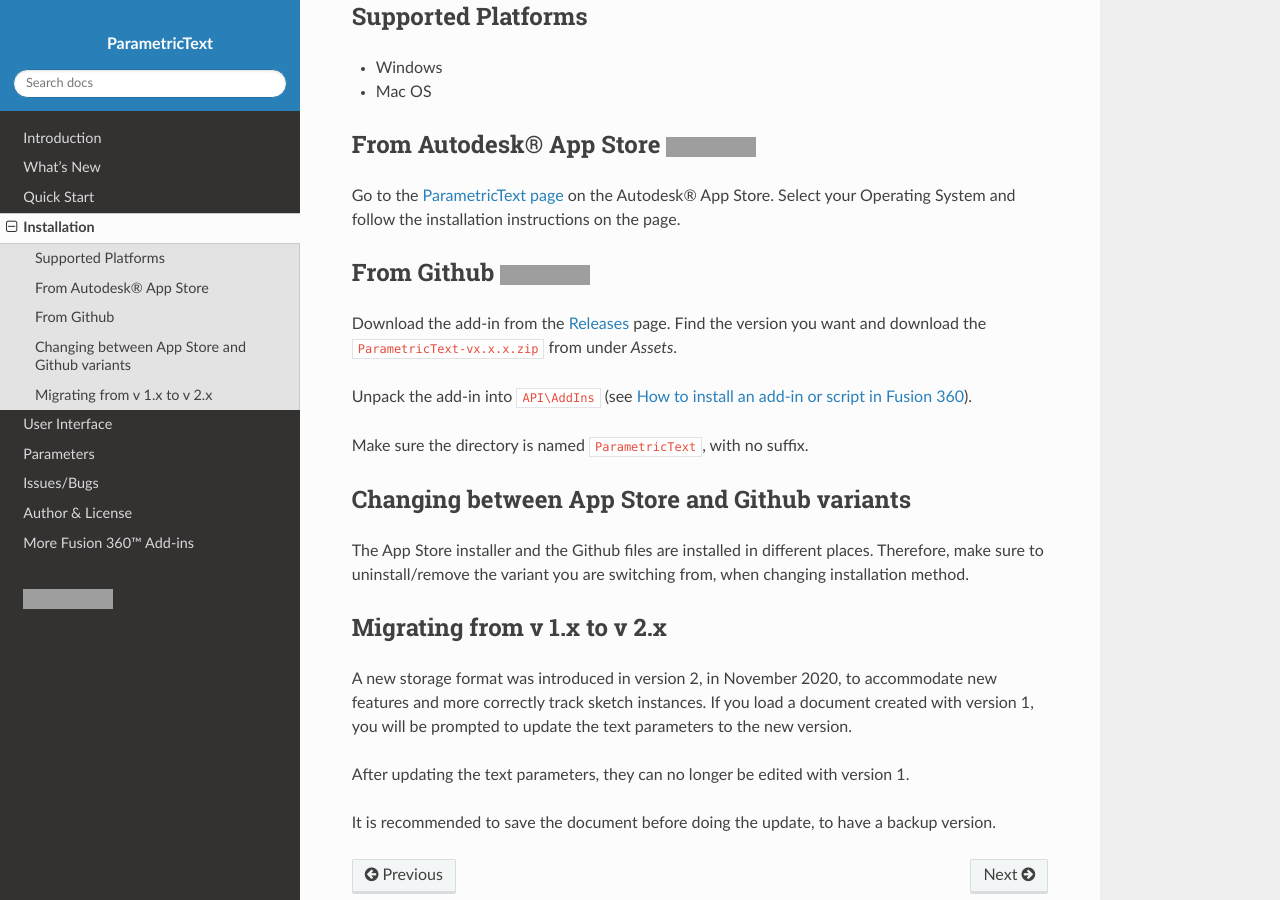
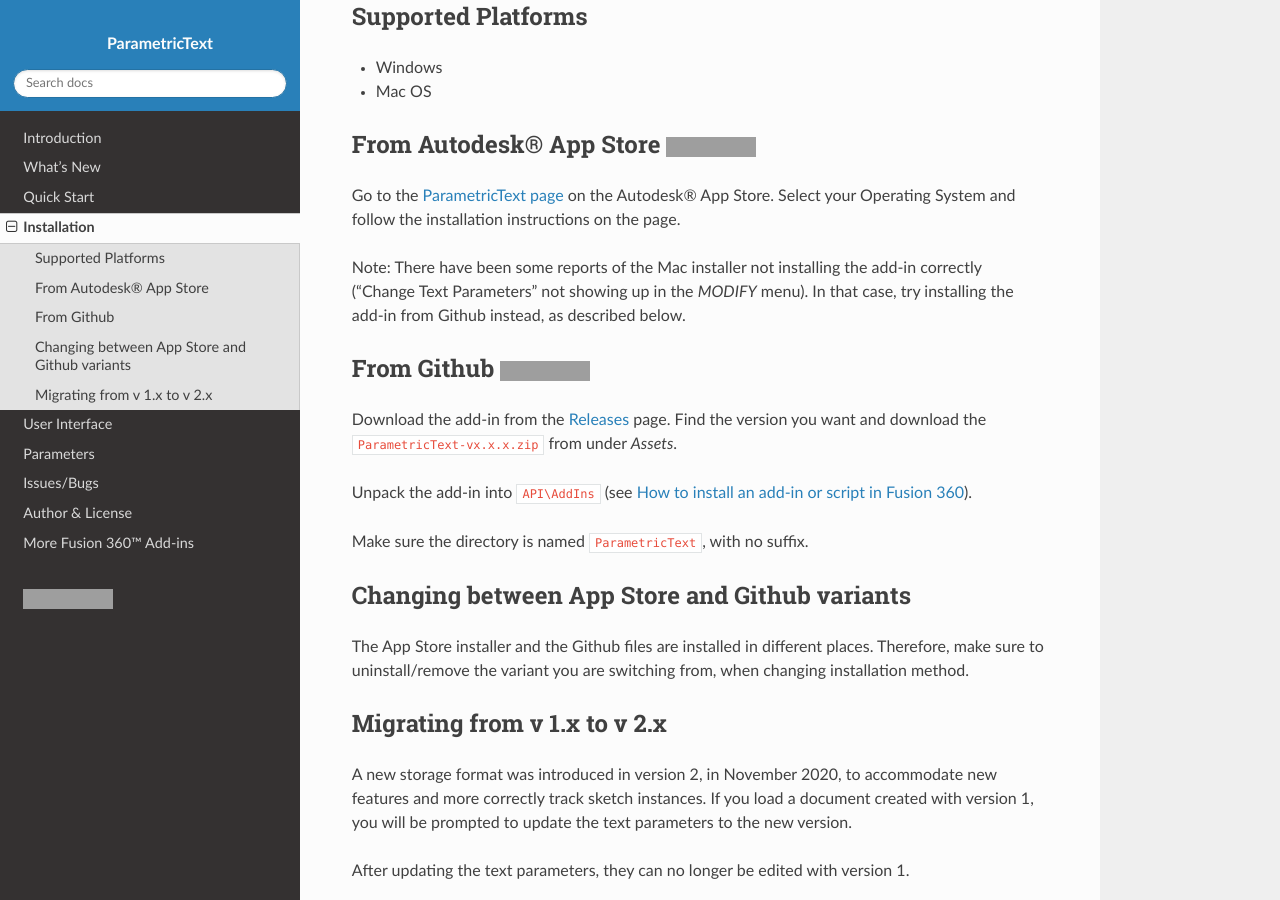
Before and after one commit to thomasa88/ParametricText, a Sphinx documentation site: the page built from docs/installation.rst, in a window 1280 px wide and 900 px high, scrolled down 346 px. Built offline with Sphinx 7.4.7 and the Read the Docs theme 2.0.0, drawn with Linux system fonts in a browser that asks for light colours; grey boxes are pictures that could not be loaded.

Commit message:
Note about trying Github installation if installation on Mac fails. #34

```diff
--- a/docs/installation.rst
+++ b/docs/installation.rst
@@ -18,6 +18,8 @@
 
 
 Go to the `ParametricText page <https://apps.autodesk.com/All/en/List/Search?isAppSearch=True&searchboxstore=All&facet=&collection=&sort=&query=parametrictext>`__ on the Autodesk® App Store. Select your Operating System and follow the installation instructions on the page.
+
+Note: There have been some reports of the Mac installer not installing the add-in correctly ("Change Text Parameters" not showing up in the *MODIFY* menu). In that case, try installing the add-in from Github instead, as described below.
 
 .. |app_store_version| image:: https://badgen.net/runkit/thomasa88/autodesk-appversion-badge/branches/master/2114937992453312456
 
```
